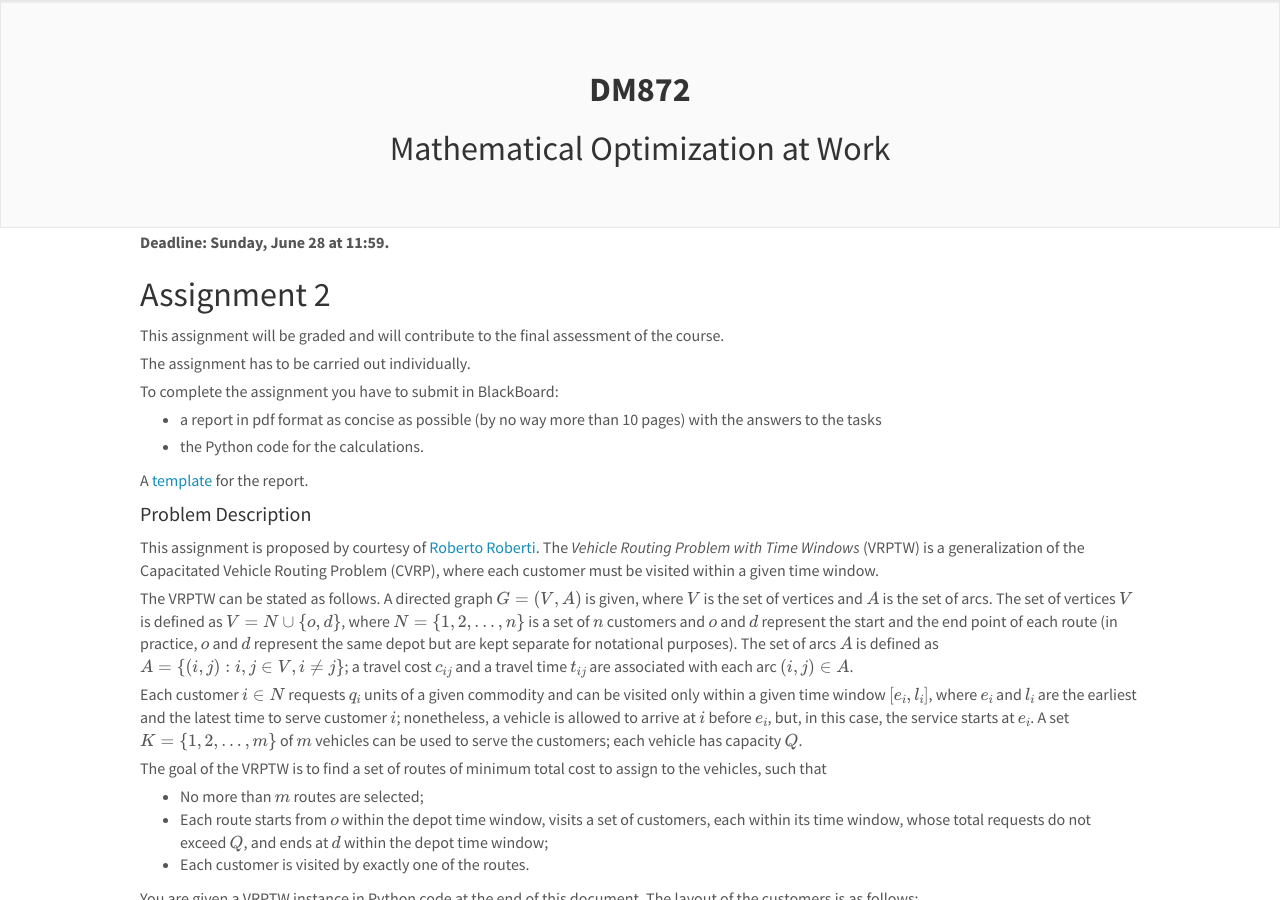
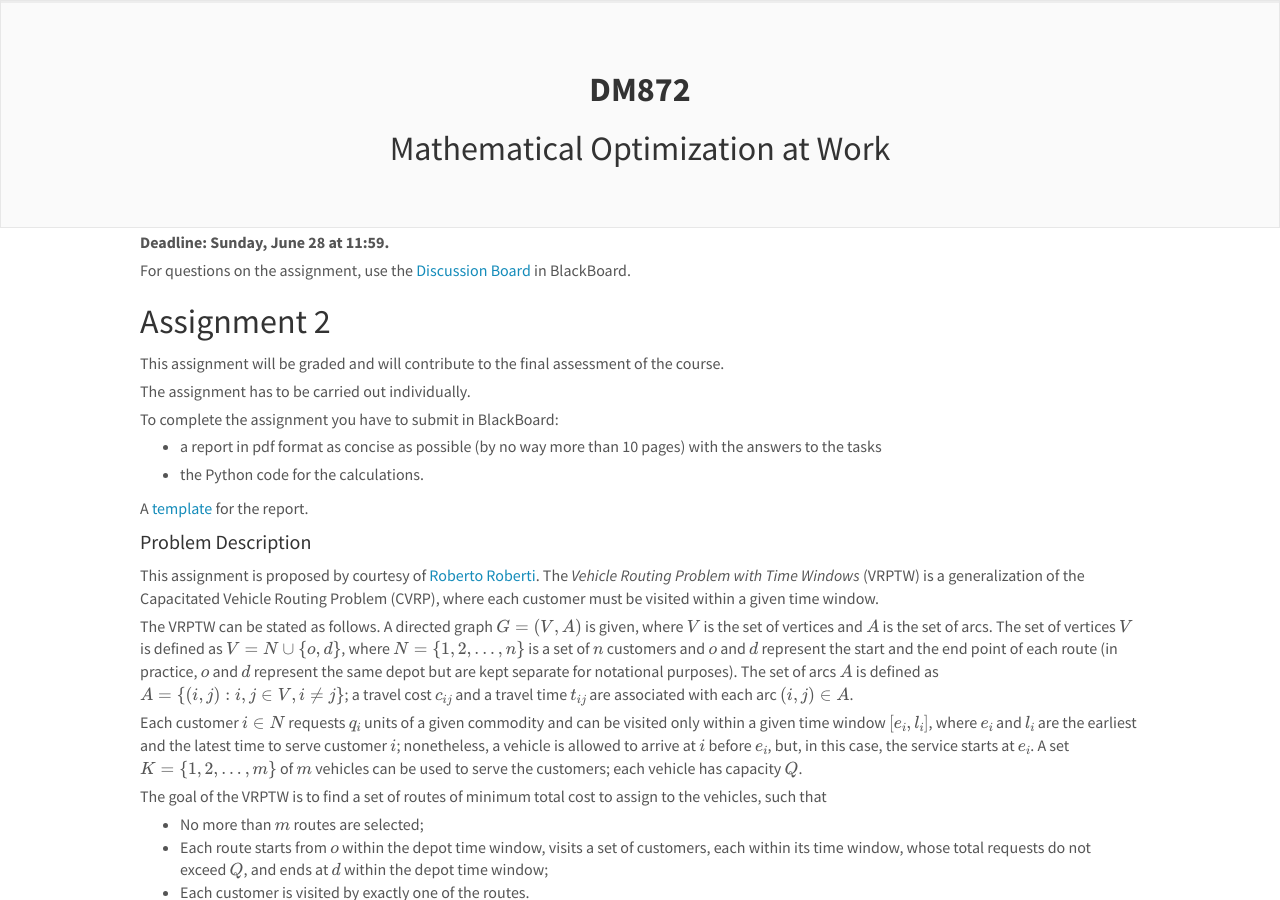
Before and after one commit to DM872/dm872.github.io, a Jekyll site: the page built from _posts/2020-05-21-vrptw.md, in a window 1280 px wide and 900 px high. Built offline with Jekyll 4.4.1, drawn with Linux system fonts in a browser that asks for light colours; nearby versions of some CDN libraries; formulas are drawn with MathJax 3; a script that is not in the unit is left out.

Commit message:
discussion board

```diff
--- a/_posts/2020-05-21-vrptw.md
+++ b/_posts/2020-05-21-vrptw.md
@@ -8,6 +8,9 @@ categories: assignments
 
 **Deadline: Sunday, June 28 at 11:59.**
 
+For questions on the assignment, use the [Discussion
+Board](https://e-learn.sdu.dk/webapps/discussionboard/do/forum?action=list_threads&course_id=_414555_1&nav=discussion_board_entry&conf_id=_349156_1&forum_id=_215600_1)
+in BlackBoard.
 
 ## Assignment 2
 
```
